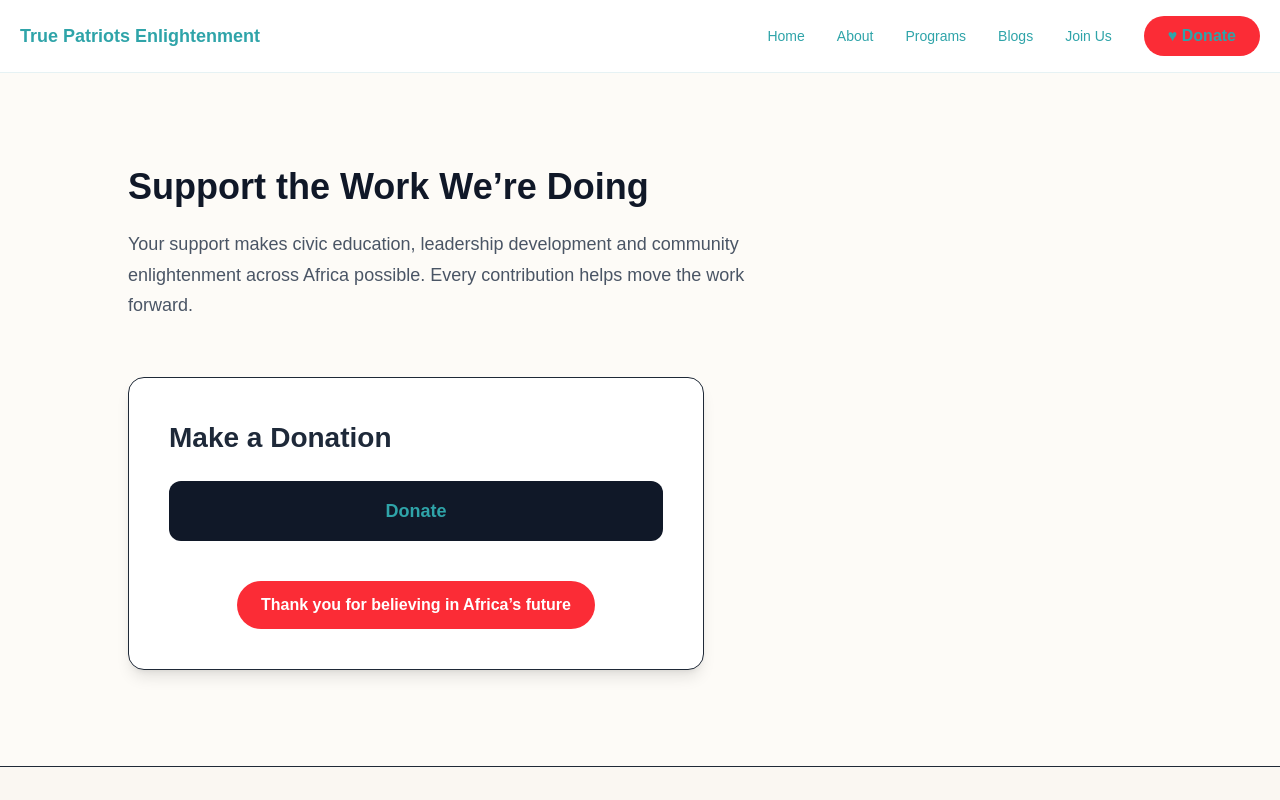
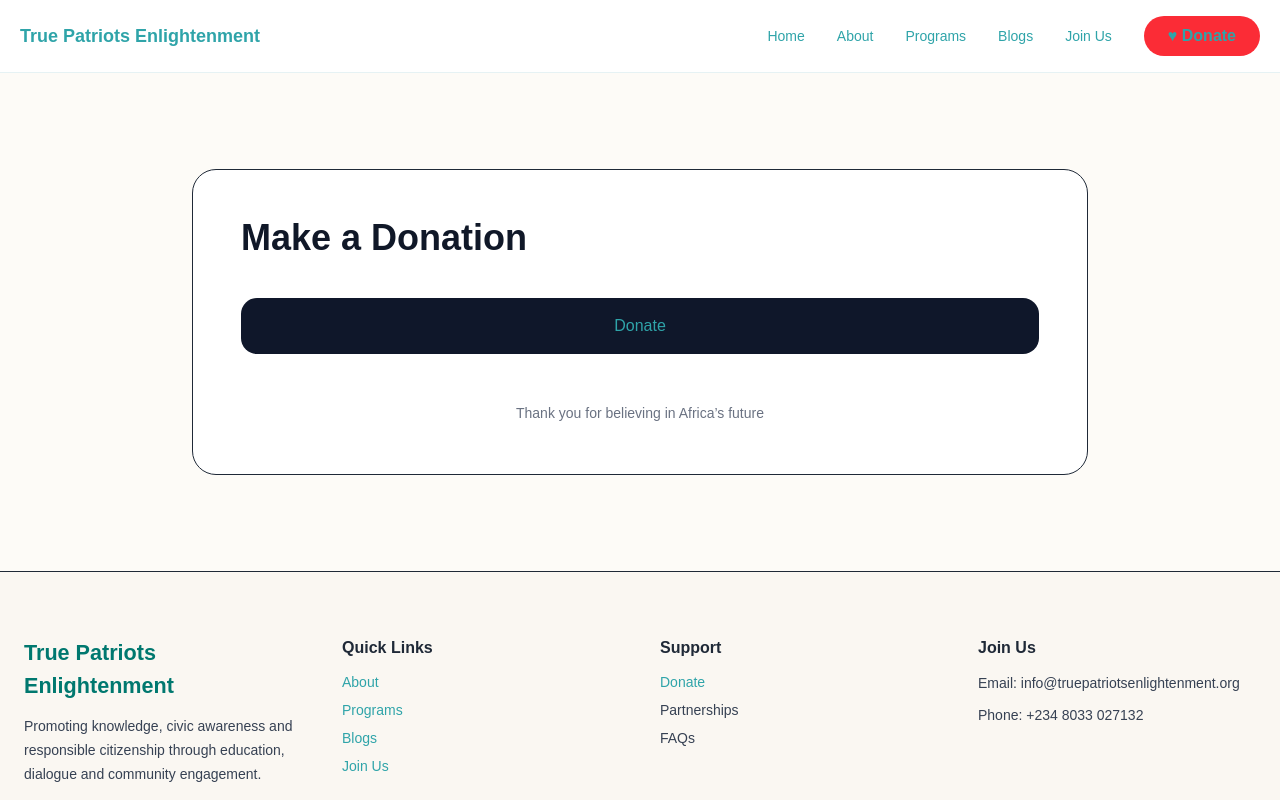
Before and after one commit to pearlroys/truepatriots-enlightenment, a Next.js app: page /donate in a window 1280 px wide. Shown: the top 800 px of the page. Built offline with nearby package versions, Linux system fonts and the light colour scheme.

Commit message:
added better donate button and oayment strategy

```diff
--- a/app/donate/page.tsx
+++ b/app/donate/page.tsx
@@ -1,40 +1,38 @@
 export default function DonatePage() {
   return (
     <main className="bg-[#fdfbf7] py-24 px-6">
-      <div className="max-w-5xl mx-auto">
+      <div className="max-w-4xl mx-auto">
 
-        <h1 className="text-4xl md:text-5xl font-bold mb-6 text-gray-900">
-          Support the Work We’re Doing
-        </h1>
+        <div className="bg-white rounded-3xl border p-12">
 
-        <p className="text-gray-600 max-w-2xl mb-14 text-lg">
-          Your support makes civic education, leadership development and community
-          enlightenment across Africa possible. Every contribution helps move the work
-          forward.
-        </p>
-
-        <div className="bg-white rounded-2xl shadow-lg p-10 max-w-xl border">
-
-          <h2 className="text-xl font-semibold mb-6 text-gray-800">
+          <h1 className="text-3xl md:text-4xl font-semibold text-gray-900 mb-10">
             Make a Donation
-          </h2>
+          </h1>
 
           <a
             href="https://paystack.shop/pay/truepatriots-donations"
             target="_blank"
             rel="noopener noreferrer"
-            className="block w-full text-center bg-gray-900 hover:bg-gray-800 text-white px-6 py-4 rounded-xl font-semibold text-lg transition mb-10"
+            className="
+              block w-full text-center
+              bg-[#0f172a] hover:bg-[#020617]
+              text-white
+              px-6 py-4
+              rounded-2xl
+              font-medium text-base
+              transition
+              mb-12
+            "
           >
             Donate
           </a>
 
-          <div className="text-center">
-            <span className="inline-block bg-red-500 text-white px-6 py-3 rounded-full font-semibold">
-              Thank you for believing in Africa’s future
-            </span>
-          </div>
+          <p className="text-center text-sm text-gray-500">
+            Thank you for believing in Africa’s future
+          </p>
 
         </div>
+
       </div>
     </main>
   );
```
